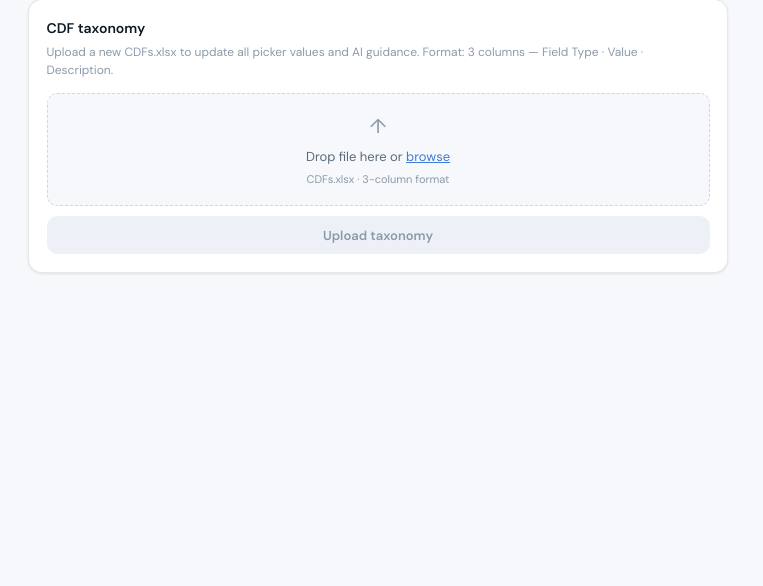
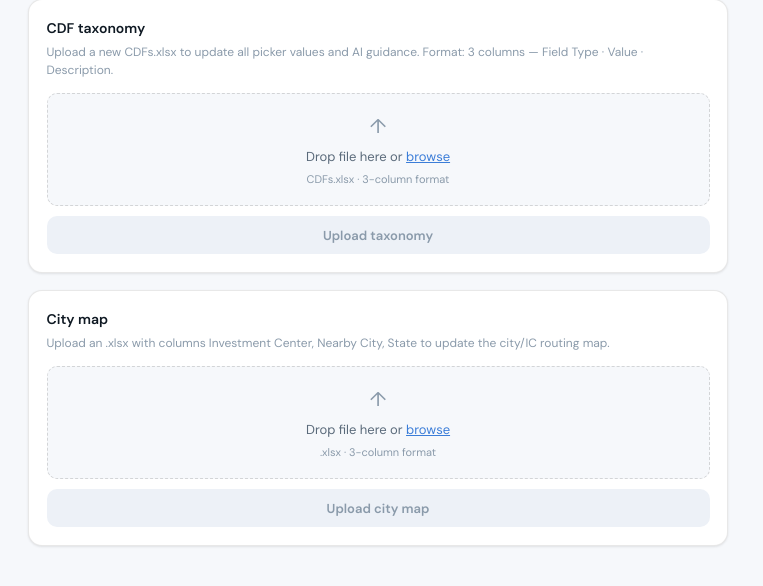
Before and after one commit to rbrinberg123/ndr-launch, a Flask app: page /admin in a window 1280 px wide. Shown: the part 132-718 px from the top of the page, without its empty margins (0-763 px from the left). Run offline with Flask 3, Linux system fonts and the light colour scheme; the visitor is signed in with stand-in values (Sample User, id 1).

Commit message:
Replace hardcoded city routing with data-driven IC/City/State system
- Add city_map.json with Investment Center → City → State mappings
- Add load_city_map()/save_city_map() in app.py following taxonomy pattern
- Derive DISPLAY_CITIES dynamically from city_map.json
- Add POST /api/admin/upload-city-map endpoint for Excel uploads
- Replace two-option routing UI with four modes: Virtual, Investment
  Center, City, and State — each with searchable checklists
- City/State modes resolve to IC-based tabs via map lookup
- Inject city map data into template as window.CITY_MAP for JS
- Add city map upload card to admin page with drag-and-drop
- Update README with new routing documentation

https://claude.ai/code/session_01FVEevv1ntySc6GAnYm9irb

```diff
--- a/app.py
+++ b/app.py
@@ -24,63 +24,57 @@ def _init_meetings_db():
 
 meetings_db = _init_meetings_db()
 
-# City name → Investment Center mapping (mirrors skill Step 0-B2)
+# ── City map ──────────────────────────────────────────────────────────────────
+
+CITY_MAP_PATH = os.path.join(os.path.dirname(__file__), 'city_map.json')
+
+def load_city_map():
+    if os.path.exists(CITY_MAP_PATH):
+        try:
+            with open(CITY_MAP_PATH) as f:
+                return json.load(f)
+        except Exception:
+            pass
+    return {'mappings': []}
+
+def save_city_map(data):
+    with open(CITY_MAP_PATH, 'w') as f:
+        json.dump(data, f, indent=2)
+
+def _build_display_cities():
+    """One entry per unique investment center, alphabetical."""
+    cm = load_city_map()
+    ics = sorted({m['investment_center'] for m in cm.get('mappings', [])})
+    return [(ic, ic) for ic in ics]
+
+DISPLAY_CITIES = _build_display_cities()
+
+# Shorthand resolution map — preserves all legacy shorthands
 CITY_IC_MAP = {
-    'new york': 'New York/Southern CT/Northern NJ',
     'ny': 'New York/Southern CT/Northern NJ',
     'nyc': 'New York/Southern CT/Northern NJ',
+    'new york': 'New York/Southern CT/Northern NJ',
+    'sf': 'San Francisco/San Jose CA',
+    'san francisco': 'San Francisco/San Jose CA',
+    'la': 'Los Angeles/Pasadena CA',
+    'los angeles': 'Los Angeles/Pasadena CA',
+    'philly': 'Philadelphia PA/Wilmington DE',
+    'philadelphia': 'Philadelphia PA/Wilmington DE',
+    'dallas': 'Dallas/Ft. Worth TX',
+    'houston': 'Houston TX',
     'boston': 'Boston MA',
     'chicago': 'Chicago IL',
-    'philadelphia': 'Philadelphia PA/Wilmington DE',
-    'philly': 'Philadelphia PA/Wilmington DE',
-    'san francisco': 'San Francisco/San Jose CA',
-    'sf': 'San Francisco/San Jose CA',
-    'los angeles': 'Los Angeles/Pasadena CA',
-    'la': 'Los Angeles/Pasadena CA',
-    'dallas': 'Dallas/Ft. Worth TX',
-    'houston': 'Houston TX',
     'minneapolis': 'Minneapolis/St. Paul MN',
     'florida': 'South Florida/Orlando FL/Tampa-St.Pete FL',
     'miami': 'South Florida/Orlando FL/Tampa-St.Pete FL',
     'south florida': 'South Florida/Orlando FL/Tampa-St.Pete FL',
-    'london': 'London',
-    'paris': 'Paris',
-    'amsterdam': 'Amsterdam',
-    'tokyo': 'Tokyo',
-    'hong kong': 'Hong Kong',
     'toronto': 'Toronto',
     'columbus': 'Columbus OH',
     'kansas city': 'Kansas City MO',
     'san antonio': 'San Antonio TX',
-    'denver': 'Denver',
-    'atlanta': 'Atlanta',
-    'nashville': 'Nashville',
+    'denver': 'Denver CO',
+    'atlanta': 'Atlanta GA',
 }
-
-DISPLAY_CITIES = [
-    ('New York',       'New York/Southern CT/Northern NJ'),
-    ('Boston',         'Boston MA'),
-    ('Chicago',        'Chicago IL'),
-    ('Philadelphia',   'Philadelphia PA/Wilmington DE'),
-    ('San Francisco',  'San Francisco/San Jose CA'),
-    ('Los Angeles',    'Los Angeles/Pasadena CA'),
-    ('Dallas',         'Dallas/Ft. Worth TX'),
-    ('Houston',        'Houston TX'),
-    ('Minneapolis',    'Minneapolis/St. Paul MN'),
-    ('South Florida',  'South Florida/Orlando FL/Tampa-St.Pete FL'),
-    ('Denver',         'Denver'),
-    ('Atlanta',        'Atlanta'),
-    ('Nashville',      'Nashville'),
-    ('Kansas City',    'Kansas City MO'),
-    ('Columbus',       'Columbus OH'),
-    ('San Antonio',    'San Antonio TX'),
-    ('London',         'London'),
-    ('Paris',          'Paris'),
-    ('Amsterdam',      'Amsterdam'),
-    ('Tokyo',          'Tokyo'),
-    ('Hong Kong',      'Hong Kong'),
-    ('Toronto',        'Toronto'),
-]
 
 
 # ── Taxonomy ──────────────────────────────────────────────────────────────────
@@ -177,6 +171,7 @@ def index():
         pass
     return render_template('index.html',
                            taxonomy_json=json.dumps(taxonomy),
+                           city_map_json=json.dumps(load_city_map()),
                            sp_configured=sp_configured,
                            display_cities=DISPLAY_CITIES)
 
@@ -245,12 +240,19 @@ def run():
         selected_cities = request.form.getlist('selected_cities')
         app.logger.info(f'City routing: mode={routing_mode}, selected={selected_cities}')
         city_selections = []
+        # Build set of valid IC names for direct matching
+        valid_ics = {ic for _, ic in DISPLAY_CITIES}
         for city_key in selected_cities:
-            ck = city_key.strip().lower()
-            ic = CITY_IC_MAP.get(ck)
+            ck = city_key.strip()
+            # Direct IC name match (from data-driven UI)
+            if ck in valid_ics:
+                city_selections.append((ck, ck))
+                continue
+            # Shorthand resolution
+            ic = CITY_IC_MAP.get(ck.lower())
             if not ic:
                 for tab_name, ic_val in DISPLAY_CITIES:
-                    if tab_name.lower() == ck:
+                    if tab_name.lower() == ck.lower():
                         ic = ic_val
                         city_key = tab_name
                         break
@@ -471,6 +473,47 @@ def upload_taxonomy():
         return jsonify({'error': str(e)}), 500
 
 
+@app.route('/api/admin/upload-city-map', methods=['POST'])
+def upload_city_map():
+    if not session.get('admin'):
+        return jsonify({'error': 'Unauthorized'}), 401
+    f = request.files.get('city_map_file')
+    if not f:
+        return jsonify({'error': 'No file provided'}), 400
+    try:
+        df = pd.read_excel(io.BytesIO(f.read()))
+        # Normalise column names
+        col_map = {}
+        for c in df.columns:
+            cl = str(c).strip().lower().replace(' ', '_')
+            if 'investment' in cl:
+                col_map[c] = 'investment_center'
+            elif 'nearby' in cl or 'city' in cl:
+                col_map[c] = 'city'
+            elif 'state' in cl:
+                col_map[c] = 'state'
+        df = df.rename(columns=col_map)
+        required = {'investment_center', 'city', 'state'}
+        if not required.issubset(set(df.columns)):
+            return jsonify({'error': f'Missing columns. Need: Investment Center, Nearby City, State. Found: {list(df.columns)}'}), 400
+        mappings = []
+        for _, row in df.iterrows():
+            ic = str(row['investment_center']).strip() if not pd.isna(row['investment_center']) else ''
+            city = str(row['city']).strip() if not pd.isna(row['city']) else ''
+            state = str(row['state']).strip() if not pd.isna(row['state']) else ''
+            if ic and city:
+                mappings.append({'investment_center': ic, 'city': city, 'state': state})
+        data = {'mappings': mappings}
+        save_city_map(data)
+        # Refresh DISPLAY_CITIES
+        global DISPLAY_CITIES
+        DISPLAY_CITIES = _build_display_cities()
+        ics = len({m['investment_center'] for m in mappings})
+        return jsonify({'success': True, 'rows': len(mappings), 'investment_centers': ics})
+    except Exception as e:
+        return jsonify({'error': str(e)}), 500
+
+
 @app.template_filter('format_number')
 def format_number(n):
     try:
--- a/static/admin.js
+++ b/static/admin.js
@@ -143,3 +143,59 @@ if (taxonomyBtn) {
     }
   });
 }
+
+/* ── City map upload ───────────────────────────────────────────────────── */
+let citymapFile = null;
+
+const citymapZone   = document.getElementById('citymap-zone');
+const citymapInput  = document.getElementById('citymap-file');
+const citymapBtn    = document.getElementById('upload-citymap-btn');
+const citymapResult = document.getElementById('citymap-result');
+
+if (citymapZone) {
+  citymapZone.addEventListener('click', () => citymapInput.click());
+  citymapZone.addEventListener('dragover', e => { e.preventDefault(); citymapZone.classList.add('drag-over'); });
+  citymapZone.addEventListener('dragleave', () => citymapZone.classList.remove('drag-over'));
+  citymapZone.addEventListener('drop', e => {
+    e.preventDefault();
+    citymapZone.classList.remove('drag-over');
+    const f = e.dataTransfer.files[0];
+    if (f) { citymapFile = f; citymapZone.querySelector('.upload-hint').textContent = `Selected: ${f.name}`; citymapBtn.disabled = false; }
+  });
+
+  citymapInput.addEventListener('change', () => {
+    if (citymapInput.files[0]) {
+      citymapFile = citymapInput.files[0];
+      citymapZone.querySelector('.upload-hint').textContent = `Selected: ${citymapFile.name}`;
+      citymapBtn.disabled = false;
+    }
+  });
+}
+
+if (citymapBtn) {
+  citymapBtn.addEventListener('click', async () => {
+    if (!citymapFile) return;
+    citymapBtn.disabled = true;
+    citymapBtn.textContent = 'Uploading…';
+
+    const form = new FormData();
+    form.append('city_map_file', citymapFile);
+
+    try {
+      const resp = await fetch('/api/admin/upload-city-map', { method: 'POST', body: form });
+      const data = await resp.json();
+      if (data.error) throw new Error(data.error);
+
+      citymapResult.className = 'result-msg success';
+      citymapResult.textContent = `✓ City map updated — ${data.rows} rows, ${data.investment_centers} investment centers. Reload the filter page to see changes.`;
+      citymapResult.classList.remove('hidden');
+    } catch (err) {
+      citymapResult.className = 'result-msg error';
+      citymapResult.textContent = `Upload failed: ${err.message}`;
+      citymapResult.classList.remove('hidden');
+    } finally {
+      citymapBtn.textContent = 'Upload city map';
+      citymapBtn.disabled = false;
+    }
+  });
+}
--- a/static/app.js
+++ b/static/app.js
@@ -230,15 +230,117 @@ function updateRunButton() {
   if (btn) btn.disabled = !hasFile;
 }
 
-// ── City routing toggle ───────────────────────────────────────────────────────
+// ── City routing (data-driven) ────────────────────────────────────────────────
+
+const CITY_MAP = window.CITY_MAP || { mappings: [] };
+
+function buildRoutingLists() {
+  const mappings = CITY_MAP.mappings || [];
+  const ics = [...new Set(mappings.map(m => m.investment_center))].sort();
+  const cities = [...new Set(mappings.map(m => `${m.city}, ${m.state}`))].sort();
+  const states = [...new Set(mappings.map(m => m.state))].sort();
+  return { ics, cities, states };
+}
+
+function renderRoutingChecklist(containerId, items, nameAttr) {
+  const container = document.getElementById(containerId);
+  if (!container) return;
+  container.innerHTML = '';
+
+  const search = document.createElement('input');
+  search.type = 'text';
+  search.className = 'search-input routing-search';
+  search.placeholder = 'Search\u2026';
+  container.appendChild(search);
+
+  const grid = document.createElement('div');
+  grid.className = 'city-grid';
+  container.appendChild(grid);
+
+  items.forEach(item => {
+    const label = document.createElement('label');
+    label.className = 'city-opt';
+    const cb = document.createElement('input');
+    cb.type = 'checkbox';
+    cb.name = nameAttr;
+    cb.value = item;
+    cb.className = 'city-check';
+    const span = document.createElement('span');
+    span.textContent = item;
+    label.appendChild(cb);
+    label.appendChild(span);
+    grid.appendChild(label);
+  });
+
+  search.addEventListener('input', () => {
+    const q = search.value.toLowerCase().trim();
+    grid.querySelectorAll('.city-opt').forEach(opt => {
+      const match = opt.textContent.toLowerCase().includes(q);
+      opt.style.display = match ? '' : 'none';
+    });
+  });
+}
+
+function initRoutingUI() {
+  const { ics, cities, states } = buildRoutingLists();
+  renderRoutingChecklist('routing-ic-list', ics, 'selected_cities');
+  renderRoutingChecklist('routing-city-list', cities, 'routing_cities');
+  renderRoutingChecklist('routing-state-list', states, 'routing_states');
+}
+
+// Resolve city/state selections to IC-based city_selections for the form
+function resolveRoutingSelections(fd) {
+  const mode = document.querySelector('input[name="city_mode"]:checked')?.value || 'virtual';
+  fd.append('city_mode', mode);
+
+  if (mode === 'cities') {
+    // Investment Center mode — checkboxes already named selected_cities
+    document.querySelectorAll('#routing-ic-list input[name="selected_cities"]:checked').forEach(inp => {
+      fd.append('selected_cities', inp.value.trim());
+    });
+  } else if (mode === 'by_city') {
+    // City mode — look up IC for each checked city, dedupe
+    const mappings = CITY_MAP.mappings || [];
+    const seen = new Set();
+    document.querySelectorAll('#routing-city-list input[name="routing_cities"]:checked').forEach(inp => {
+      const val = inp.value; // "City, ST"
+      const match = mappings.find(m => `${m.city}, ${m.state}` === val);
+      if (match && !seen.has(match.investment_center)) {
+        seen.add(match.investment_center);
+        fd.append('selected_cities', match.investment_center);
+      }
+    });
+    // Override city_mode to 'cities' so backend handles it the same way
+    fd.set('city_mode', 'cities');
+  } else if (mode === 'by_state') {
+    // State mode — find all ICs with at least one city in checked states
+    const mappings = CITY_MAP.mappings || [];
+    const checkedStates = new Set();
+    document.querySelectorAll('#routing-state-list input[name="routing_states"]:checked').forEach(inp => {
+      checkedStates.add(inp.value);
+    });
+    const seen = new Set();
+    mappings.forEach(m => {
+      if (checkedStates.has(m.state) && !seen.has(m.investment_center)) {
+        seen.add(m.investment_center);
+        fd.append('selected_cities', m.investment_center);
+      }
+    });
+    fd.set('city_mode', 'cities');
+  }
+}
 
 document.querySelectorAll('input[name="city_mode"]').forEach(r => {
   r.addEventListener('change', () => {
-    const show = r.value === 'cities' && r.checked;
-    const el = document.getElementById('city-inputs');
-    if (el) el.style.display = show ? 'block' : 'none';
+    const panels = ['routing-ic-panel', 'routing-city-panel', 'routing-state-panel'];
+    panels.forEach(id => { const el = document.getElementById(id); if (el) el.style.display = 'none'; });
+    if (r.value === 'cities') { const el = document.getElementById('routing-ic-panel'); if (el) el.style.display = 'block'; }
+    if (r.value === 'by_city') { const el = document.getElementById('routing-city-panel'); if (el) el.style.display = 'block'; }
+    if (r.value === 'by_state') { const el = document.getElementById('routing-state-panel'); if (el) el.style.display = 'block'; }
   });
 });
+
+initRoutingUI();
 
 // ── Run filter ────────────────────────────────────────────────────────────────
 
@@ -280,13 +382,7 @@ async function runFilter() {
   fd.append('eaum_min',          document.getElementById('eaum-min')?.value || '');
   fd.append('meeting_exclusion', document.querySelector('input[name="meeting_exclusion"]:checked')?.value || 'include_all');
 
-  const cityMode = document.querySelector('input[name="city_mode"]:checked')?.value || 'virtual';
-  fd.append('city_mode', cityMode);
-  if (cityMode === 'cities') {
-    document.querySelectorAll('input[name="selected_cities"]:checked').forEach(inp => {
-      fd.append('selected_cities', inp.value.trim());
-    });
-  }
+  resolveRoutingSelections(fd);
 
   selections.industry.forEach(v => fd.append('industry', v));
   selections.style.forEach(v    => fd.append('style', v));
--- a/templates/admin.html
+++ b/templates/admin.html
@@ -30,6 +30,19 @@
       <button class="admin-action-btn" id="upload-taxonomy-btn" disabled>Upload taxonomy</button>
       <div id="taxonomy-result" class="result-msg hidden"></div>
     </div>
+
+    <div class="admin-card">
+      <div class="admin-card-title">City map</div>
+      <div class="admin-card-sub">Upload an .xlsx with columns Investment Center, Nearby City, State to update the city/IC routing map.</div>
+      <div class="admin-upload-zone" id="citymap-zone">
+        <div class="upload-icon">↑</div>
+        <div class="upload-hint">Drop file here or <label for="citymap-file" class="inline-link">browse</label></div>
+        <div class="upload-formats">.xlsx · 3-column format</div>
+        <input type="file" id="citymap-file" accept=".xlsx,.xls" hidden>
+      </div>
+      <button class="admin-action-btn" id="upload-citymap-btn" disabled>Upload city map</button>
+      <div id="citymap-result" class="result-msg hidden"></div>
+    </div>
   </div>
   {% endif %}
 </div>
```
Also changed, not shown: city_map.json (added, +269 -0 lines), templates/index.html (+15 -11 lines), README.md.
